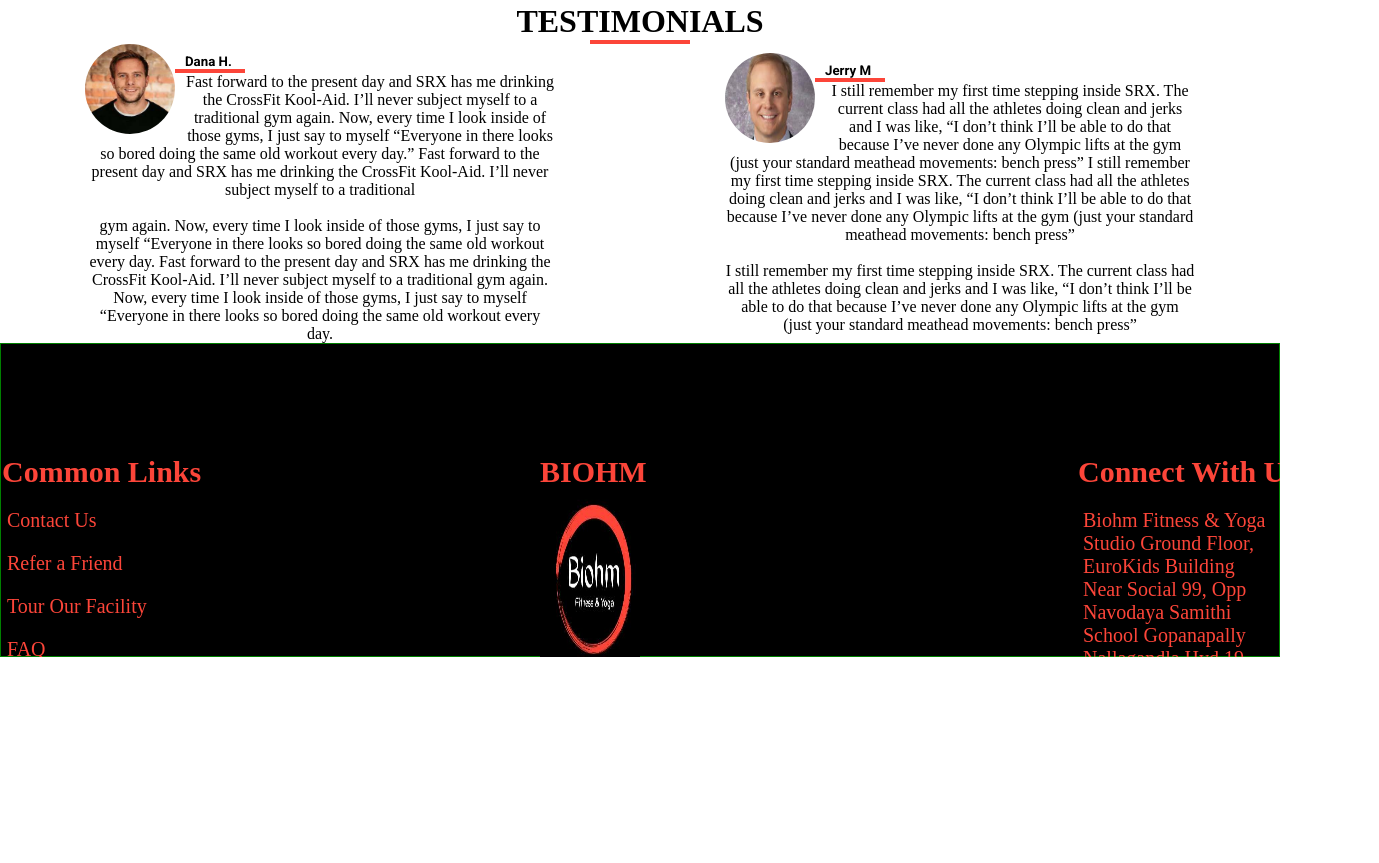
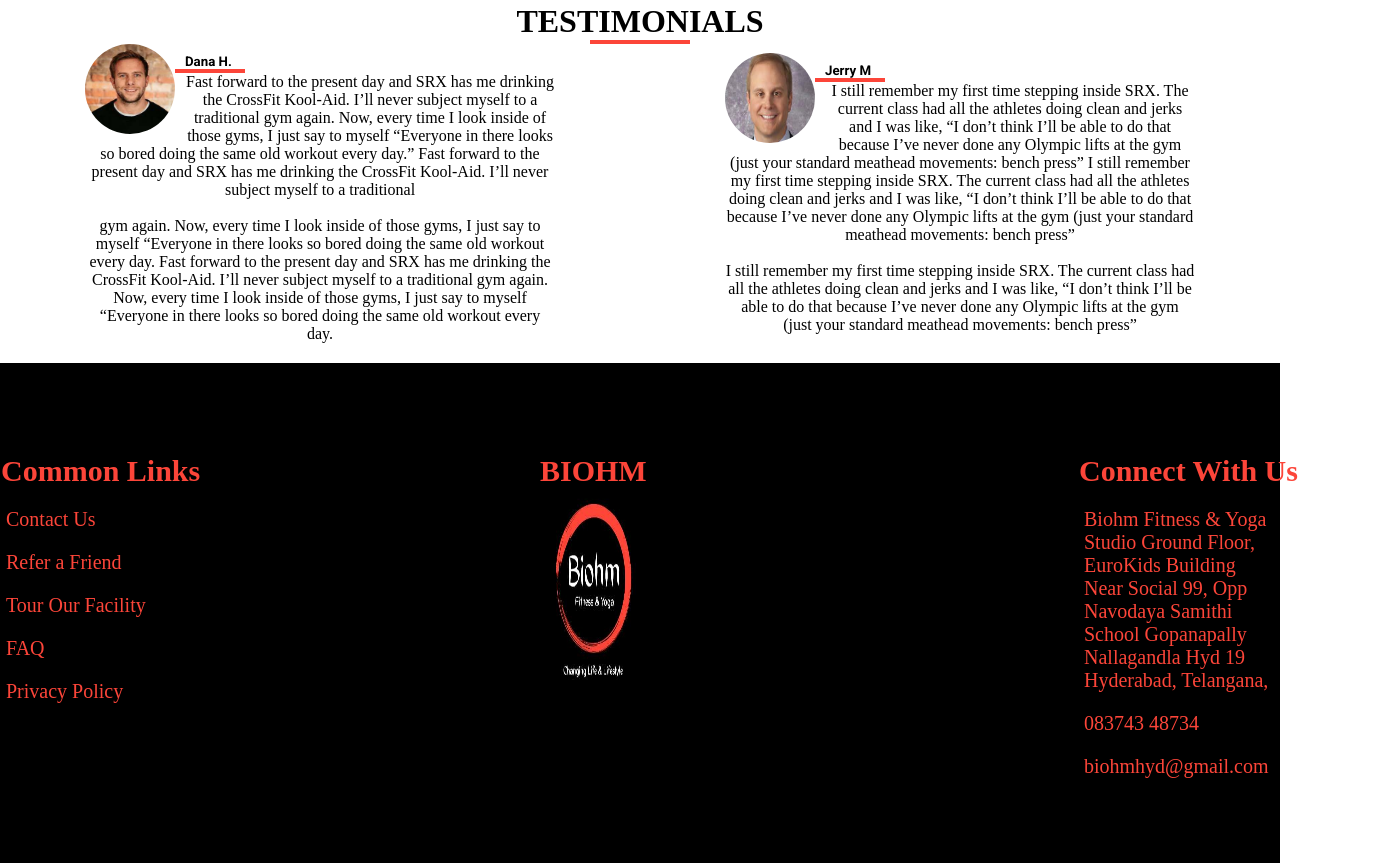
Before and after one commit to vishumax80/yogastudio, a plain HTML site: page index.html in a window 1280 px wide. Shown: the part 2764-3627 px from the top of the page, 1379 px wide, since content can reach past the window. Before the commit the page ends 3421 px from the top, so only its background shows below. Drawn offline with Linux system fonts and the light colour scheme.

Commit message:
polished page

```diff
--- a/style.css
+++ b/style.css
@@ -272,13 +272,13 @@ font-family: 'Roboto', sans-serif;
 }
 
 
-/* .col .col-info{
+ /* .col-info{
     bottom: 40px;
     color: #ffffff;
     left: 0;
     position: absolute;
     text-align: left;
-} */
+}  */
 
 
 .col4-sec .col h3{
@@ -289,7 +289,6 @@ font-family: 'Roboto', sans-serif;
 width:160px;
 font-size: 30px;
 display: inline-block;
-
 }
 .col4-sec .col  p{
     font-weight: 500;
@@ -451,9 +450,9 @@ testimonial section
 Footer section
  ************/
 .ftr-drk{
+    height:500px;
+    background: #000;
 
-    background: #000;
-    border:1px solid green;
 }
 .ftr-cont{
    border:1px solid transparent;
@@ -467,14 +466,11 @@ Footer section
     justify-content: space-between;
     align-items: center;
 
-
 }
 .col3-ftr{
     width:200px;
     height:200px;
     margin-top: 40px;
-
-
 
 }
 
```
Also changed, not shown: index.html (+4 -1 lines).
